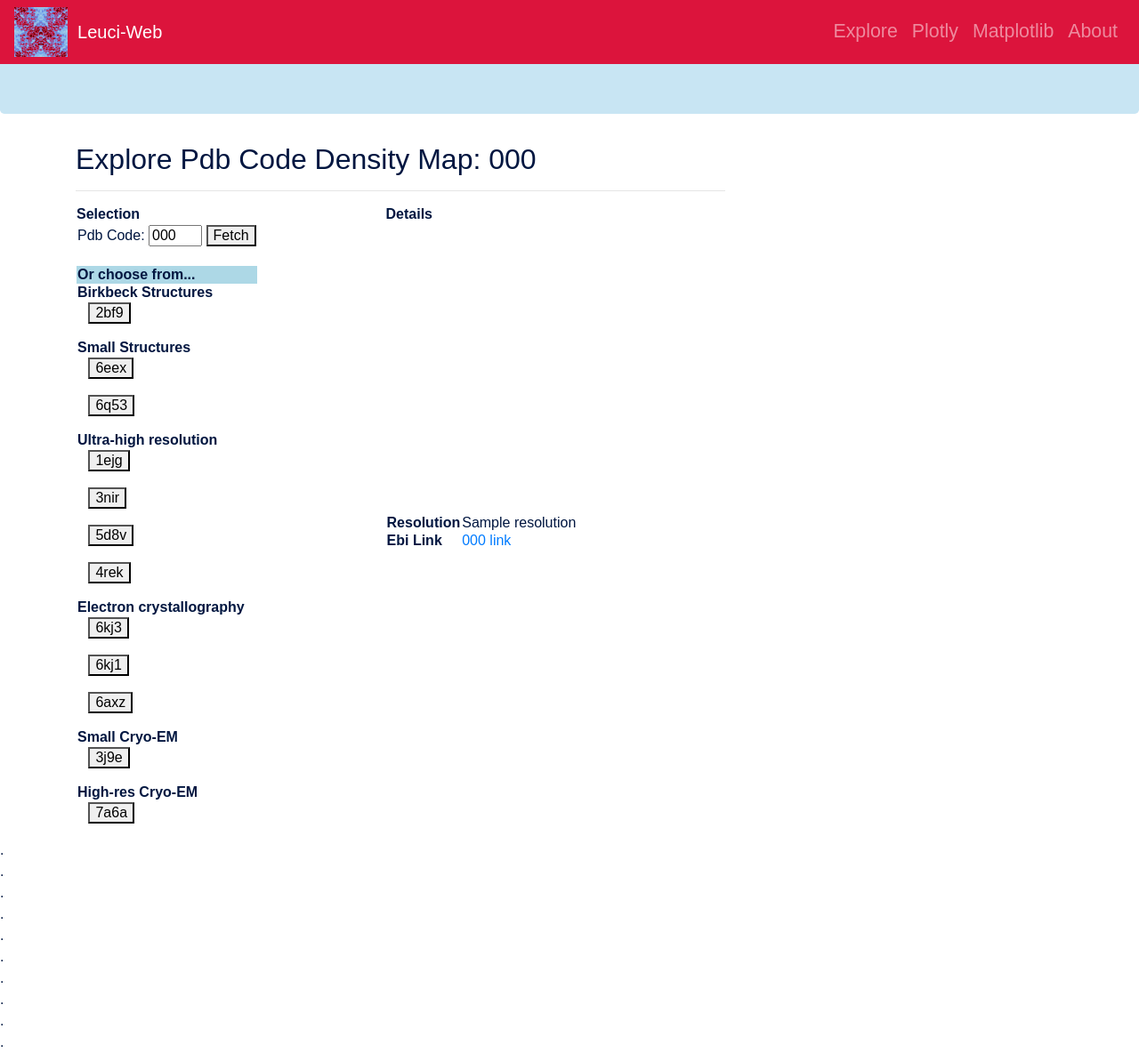
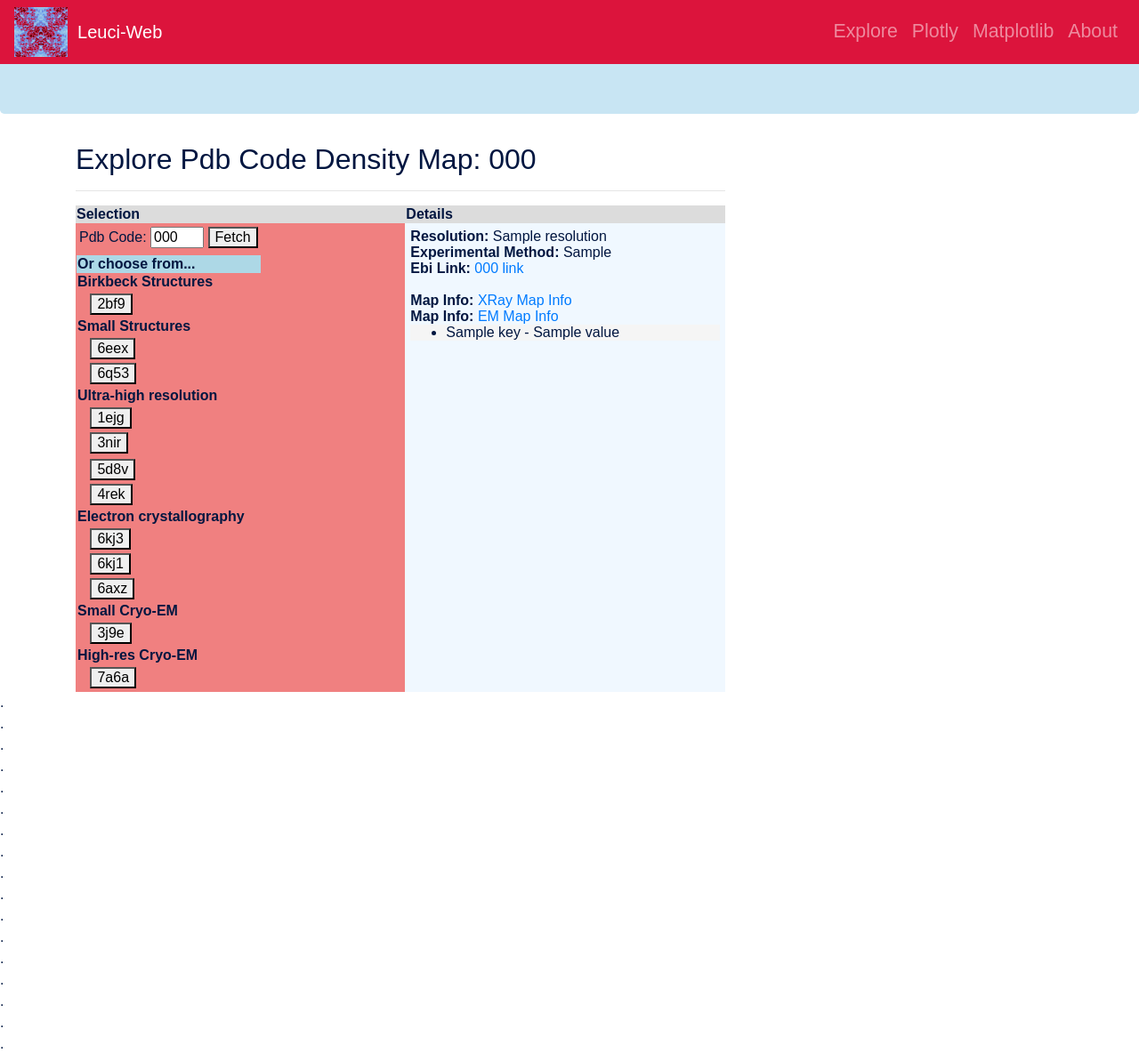
Before and after one commit to rae-gh/app-leuci-web, a Django app: template leuci_web/templates/explore.html in a window 1280 px wide. Shown: the top 1184 px of the page at 89% size. Run offline with Django 4.2, Linux system fonts and the light colour scheme; the template is opened without the code that fills it: most values are stand-ins (such as "Sample title", 1, 10 or a date in 2020); some libraries are stand-ins or nearby versions; some web fonts are replaced.

Commit message:
Basic load of pdb files

```diff
--- a/leuci_web/templates/explore.html
+++ b/leuci_web/templates/explore.html
@@ -9,19 +9,19 @@ explore
 <hr/>
 <table style="text-align:left;border-width:2px !important;">
     <tr style="text-align:left;border-width:2px !important;">
-        <th style="width:10%;text-align:left;border-width:2px !important;">
+        <th style="width:10%;text-align:left;border-width:2px !important;background-color:gainsboro;">
             Selection
         </th>
-        <th style="width:10%;text-align:left;border-width:2px !important;">
+        <th style="width:10%;text-align:left;border-width:2px !important;background-color:gainsboro;">
             Details
         </th>
     </tr>
     <tr>
-        <td style="text-align:left;border-width:2px !important;">
+        <td style="background-color:lightcoral;">
             <table>
                 <tr>
                     <td>
-                        <form method="post" action="explore">
+                        <form method="post" action="explore" style="padding:2px !important;margin:0px !important">
                             {% csrf_token %}
                                 <label for="pdb_code">Pdb Code:</label>
                                 <input type="text" id="pdb_code" name="pdb_code" value="{{ pdb_code }}" style="width:60px;">
@@ -41,7 +41,7 @@ explore
                 </tr>
                 <tr>
                     <td>
-                        <form method="post" action="explore">
+                        <form method="post" action="explore" style="padding:2px !important;margin:0px !important">
                             {% csrf_token %}
                             <input type="text" id="pdb_code" name="pdb_code" value="2bf9" style="width:0px;visibility:hidden;">
                             <button type="submit">2bf9</button>
@@ -55,16 +55,12 @@ explore
                 </tr>
                 <tr>
                     <td>
-                        <form method="post" action="explore">
+                        <form method="post" action="explore" style="padding:2px !important;margin:0px !important">
                             {% csrf_token %}
                             <input type="text" id="pdb_code" name="pdb_code" value="6eex" style="width:0px;visibility:hidden;">
                             <button type="submit">6eex</button>
                         </form>
-                    </td>
-                </tr>
-                <tr>
-                    <td>
-                        <form method="post" action="explore">
+                        <form method="post" action="explore" style="padding:2px !important;margin:0px !important">
                             {% csrf_token %}
                             <input type="text" id="pdb_code" name="pdb_code" value="6q53" style="width:0px;visibility:hidden;">
                             <button type="submit">6q53</button>
@@ -78,16 +74,12 @@ explore
                 </tr>
                 <tr>
                     <td>
-                        <form method="post" action="explore">
+                        <form method="post" action="explore" style="padding:2px !important;margin:0px !important">
                             {% csrf_token %}
                             <input type="text" id="pdb_code" name="pdb_code" value="1ejg" style="width:0px;visibility:hidden;">
                             <button type="submit">1ejg</button>
                         </form>
-                    </td>
-                </tr>
-                <tr>
-                    <td>
-                        <form method="post" action="explore">
+                        <form method="post" action="explore" style="padding:2px !important;margin:0px !important">
                             {% csrf_token %}
                             <input type="text" id="pdb_code" name="pdb_code" value="3nir" style="width:0px;visibility:hidden;">
                             <button type="submit">3nir</button>
@@ -96,16 +88,12 @@ explore
                 </tr>
                 <tr>
                     <td>
-                        <form method="post" action="explore">
+                        <form method="post" action="explore" style="padding:2px !important;margin:0px !important">
                             {% csrf_token %}
                             <input type="text" id="pdb_code" name="pdb_code" value="5d8v" style="width:0px;visibility:hidden;">
                             <button type="submit">5d8v</button>
                         </form>
-                    </td>
-                </tr>
-                <tr>
-                    <td>
-                        <form method="post" action="explore">
+                        <form method="post" action="explore" style="padding:2px !important;margin:0px !important">
                             {% csrf_token %}
                             <input type="text" id="pdb_code" name="pdb_code" value="4rek" style="width:0px;visibility:hidden;">
                             <button type="submit">4rek</button>
@@ -119,25 +107,17 @@ explore
                 </tr>
                 <tr>
                     <td>
-                        <form method="post" action="explore">
+                        <form method="post" action="explore" style="padding:2px !important;margin:0px !important">
                             {% csrf_token %}
                             <input type="text" id="pdb_code" name="pdb_code" value="6kj3" style="width:0px;visibility:hidden;">
                             <button type="submit">6kj3</button>
                         </form>
-                    </td>
-                </tr>
-                <tr>
-                    <td>
-                        <form method="post" action="explore">
+                        <form method="post" action="explore" style="padding:2px !important;margin:0px !important">
                             {% csrf_token %}
                             <input type="text" id="pdb_code" name="pdb_code" value="6kj1" style="width:0px;visibility:hidden;">
                             <button type="submit">6kj1</button>
                         </form>
-                    </td>
-                </tr>
-                <tr>
-                    <td>
-                        <form method="post" action="explore">
+                        <form method="post" action="explore" style="padding:2px !important;margin:0px !important">
                             {% csrf_token %}
                             <input type="text" id="pdb_code" name="pdb_code" value="6axz" style="width:0px;visibility:hidden;">
                             <button type="submit">6axz</button>
@@ -151,7 +131,7 @@ explore
                 </tr>
                 <tr>
                     <td>
-                        <form method="post" action="explore">
+                        <form method="post" action="explore" style="padding:2px !important;margin:0px !important">
                             {% csrf_token %}
                             <input type="text" id="pdb_code" name="pdb_code" value="3j9e" style="width:0px;visibility:hidden;">
                             <button type="submit">3j9e</button>
@@ -165,7 +145,7 @@ explore
                 </tr>
                 <tr>
                     <td>
-                        <form method="post" action="explore">
+                        <form method="post" action="explore" style="padding:2px !important;margin:0px !important">
                             {% csrf_token %}
                             <input type="text" id="pdb_code" name="pdb_code" value="7a6a" style="width:0px;visibility:hidden;">
                             <button type="submit">7a6a</button>
@@ -174,26 +154,43 @@ explore
                 </tr>
             </table>
         </td>
-        <td>
-            <table>
-                <tr>
-                    <th>
-                        Resolution
-                    </th>
-                    <td>
-                        {{ resolution }}
-                    </td>
-                </tr>
-                <tr>
-                    <th>
-                        Ebi Link
-                    </th>
-                    <td>
-                        <a href={{ ebi_link }}>{{ pdb_code }} link</a>
+        <td style="vertical-align: text-top;background-color:aliceblue;">
+            <div style="padding:5px">
+                <span>
+                    <span style="font-weight: bold;">Resolution:</span>
+                    {{ resolution }}
+                </span>
+                <br/>
+                <span>
+                    <span style="font-weight: bold;">Experimental Method:</span>
+                    {{ exp_method }}
+                </span>
+                <br/>
+                <span>
+                    <span style="font-weight: bold;">Ebi Link:</span>
+                    <a href={{ ebi_link }}>{{ pdb_code }} link</a>
+                </span>
+                <br/>
+                <br/>
+                <span>
+                    <span style="font-weight: bold;">Map Info:</span>
+                    <a href="https://www.ccp4.ac.uk/html/maplib.html#description">XRay Map Info</a>
+                </span>
+                <br/>
+                <span>
+                    <span style="font-weight: bold;">Map Info:</span>
+                    <a href="https://www.ccpem.ac.uk/mrc_format/mrc2014.php">EM Map Info</a>
+                </span>
+                <br/>
 
-                    </td>
-                </tr>
-            </table>
+                <ul style="background-color:whitesmoke;">
+                    {% for key, value in map_header.items %}
+                      <li>{{key}} - {{value}}</li>
+                    {% endfor %}
+                </ul>
+
+
+            </div>
         </td>
     </tr>
 </table>
```
Also changed, not shown: leuci_web/sessiondata.py (+18 -2 lines), leuci_web/views.py (+9 -2 lines), project/settings.py (+28 -4 lines), resources.md (+4 -0 lines), leuci_web/static/scss/custom.scss (line endings or trailing spaces), 1 other file.
